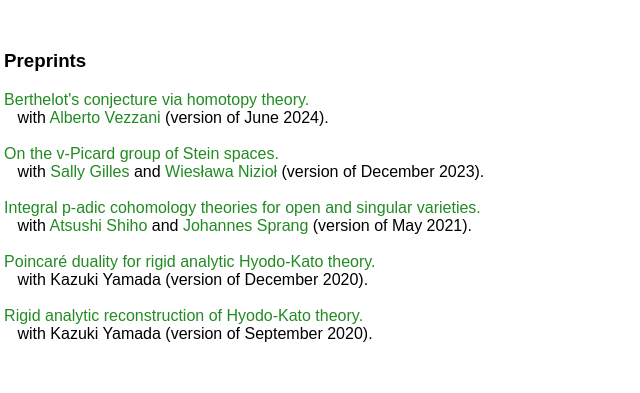
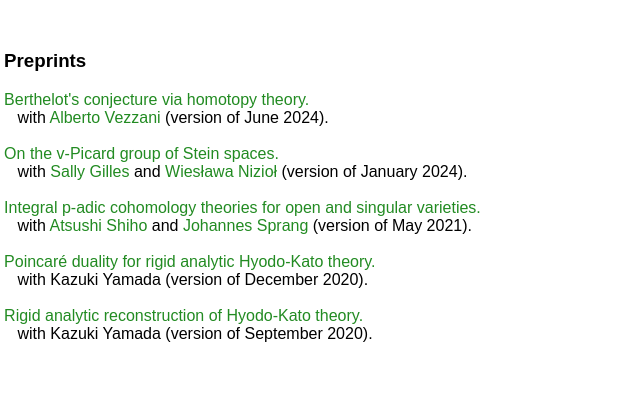
Before and after one commit to ErtlVroni/ertlvroni.github.io, a plain HTML site: page index2.html in a window 1280 px wide. Shown: the part 1763-2156 px from the top of the page, 217-857 px from the left. Drawn offline with Linux system fonts and the light colour scheme.

Commit message:
Updated publiation date

```diff
--- a/index2.html
+++ b/index2.html
@@ -223,7 +223,7 @@ Here is a detailed <a href="Ertl_CV_2023-24.pdf">CV</a>.
 <a href="https://arxiv.org/abs/2406.02182">Berthelot's conjecture via homotopy theory.</a><br>
 &nbsp;&nbsp;&nbsp;with <a href="https://sites.unimi.it/vezzani/">Alberto Vezzani</a> (version of June 2024).<br><br>
 <a href="https://arxiv.org/abs/2312.14649">On the v-Picard group of Stein spaces.</a><br>
-&nbsp;&nbsp;&nbsp;with <a href="https://sgilles.cygale.net/">Sally Gilles</a> and <a href="http://perso.ens-lyon.fr/wieslawa.niziol/">Wies&#0322;awa Nizio&#0322;</a> (version of December 2023).<br><br>
+&nbsp;&nbsp;&nbsp;with <a href="https://sgilles.cygale.net/">Sally Gilles</a> and <a href="http://perso.ens-lyon.fr/wieslawa.niziol/">Wies&#0322;awa Nizio&#0322;</a> (version of January 2024).<br><br>
 <a href="https://arxiv.org/abs/2105.11009">Integral p-adic cohomology theories for open and singular varieties.</a> <br>
 &nbsp;&nbsp;&nbsp;with <a href="https://www.s.u-tokyo.ac.jp/en/people/shiho_atsushi/">Atsushi Shiho</a> and <a href="https://homepages.uni-regensburg.de/~spj54141/impressum.html">Johannes Sprang</a> (version of May 2021).
 <br><br>
```
